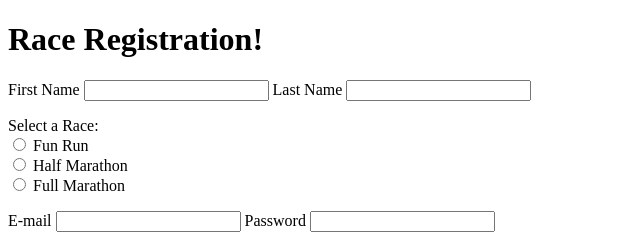
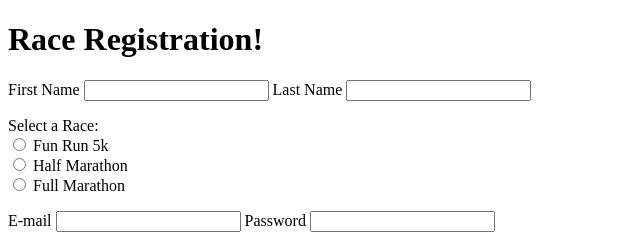
Before and after one commit to mariacarolinaboabaid/web-developer-bootcamp, a plain HTML site: page Section 05/ex005.html in a window 1280 px wide. Shown: the top 240 px of the page, 0-640 px from the left. Drawn offline with Linux system fonts and the light colour scheme.

Commit message:
Update ex005.html

```diff
--- a/Section 05/ex005.html
+++ b/Section 05/ex005.html
@@ -26,7 +26,7 @@
                 <br>
                 <!-- 5K -->
                 <input type="radio" name="typerace" id="five" value="five">
-                <label for="five">Fun Run</label>
+                <label for="five">Fun Run 5k</label>
                 <br>
                 <!-- HALF MARATHON -->
                 <input type="radio" name="typerace" id="half" value="half">
```
